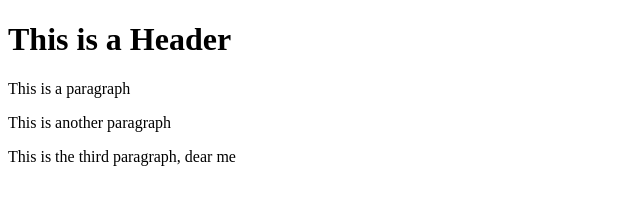
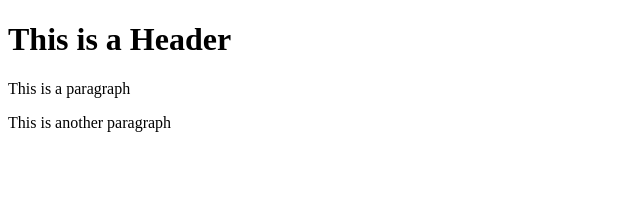
Before and after one commit to Dewan-Kabir/git-test, a plain HTML site: page index.html in a window 1280 px wide. Shown: the whole page, without its empty margins (0-640 px from the left). Drawn offline with Linux system fonts and the light colour scheme.

Commit message:
Sixth Commit

```diff
--- a/index.html
+++ b/index.html
@@ -4,6 +4,5 @@
       <h1>This is a Header</h1>
       <p>This is a paragraph</p>
       <p>This is another paragraph</p>
-      <p>This is the third paragraph, dear me</p>
    </body>
 </html>
```
